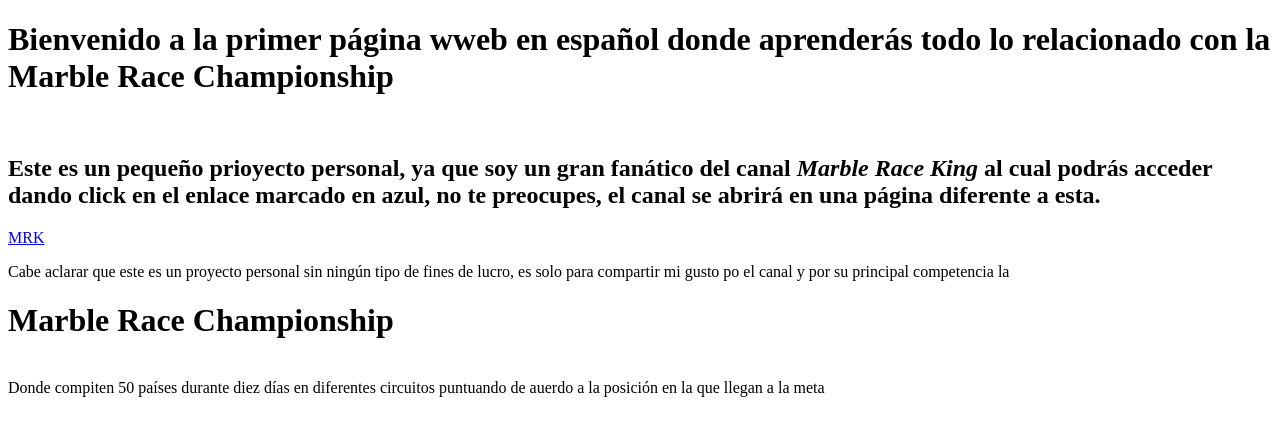
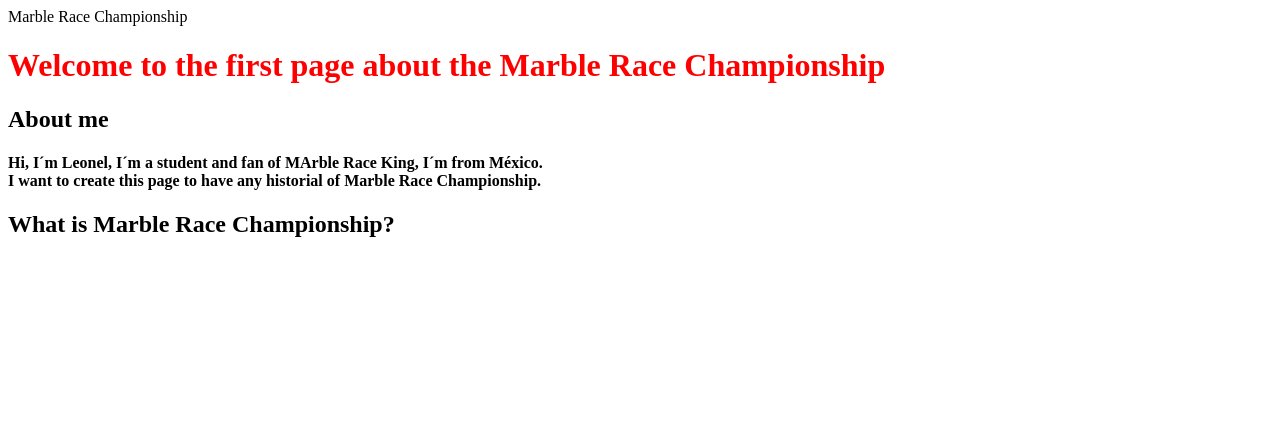
Before and after one commit to LeonVaib/MarbleRaceChamp, a plain HTML site: page index.html in a window 1280 px wide. Drawn offline with Linux system fonts and the light colour scheme.

Commit message:
Primer commit

```diff
--- a/index.html
+++ b/index.html
@@ -1,13 +1,15 @@
-
- <!DOCTYPE html>
+<!DOCTYPE html>
 <html>
-<head>
- <title>Marble Race King</title>
-</head>
-<body>
-<h1>Bienvenido a la primer página wweb en español donde aprenderás todo lo relacionado con la Marble Race Championship</h1><br>
-<h2>Este es un pequeño prioyecto personal, ya que soy un gran fanático del canal <em>Marble Race King</em> al cual podrás acceder dando click en el enlace marcado en azul, no te preocupes, el canal se abrirá en una página diferente a esta.</h2>
-<a href="https://www.youtube.com/channel/UColoRtbrPiaYh3vBu5u68zw/join" target="_blank">MRK</a>
-<p> Cabe aclarar que este es un proyecto personal sin ningún tipo de fines de lucro, es solo para compartir mi gusto po el canal y por su principal competencia la <br> <h1>Marble Race Championship</h1> <br> Donde compiten 50 países durante diez días en diferentes circuitos puntuando de auerdo a la posición en la que llegan a la meta</p>
- </body>
+    <link rel="stylesheet"
+        href="style.css">
+    <Titlle>
+        Marble Race Championship
+    </Titlle>
+    <body>
+        <h1>Welcome to the first page about the Marble Race Championship</h1>
+<h2>About me</h2>
+<h4>Hi, I´m Leonel, I´m  a student and fan of MArble Race King, I´m from México. <br>
+I want to create this page to have any historial of Marble Race Championship.</h4>
+<h2>What is Marble Race Championship?</h2>
+    </body>
 </html>
--- /dev/null
+++ b/style.css
@@ -0,0 +1,2 @@
+h1 {font: "Arial";
+    color: red;}
```
